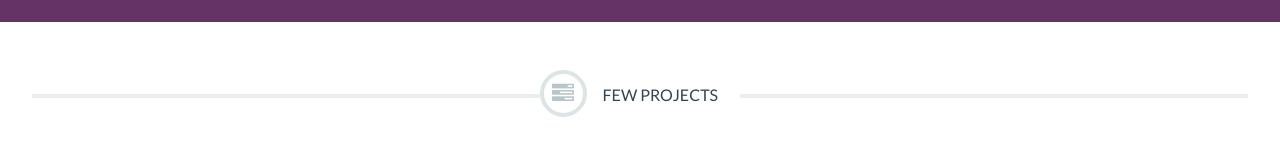
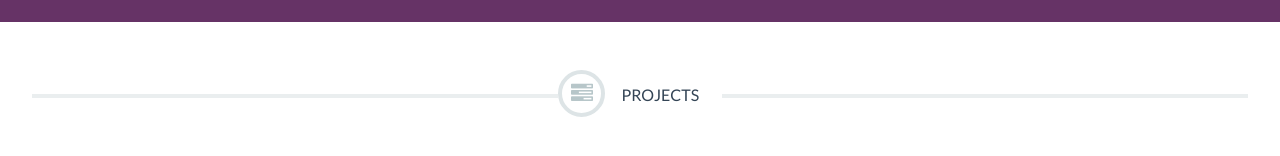
Before and after one commit to geekrypter/geekrypter.github.io, a plain HTML site: page index.html in a window 1280 px wide. Shown: the part 270-426 px from the top of the page. Drawn offline with nearby package versions, Linux system fonts and the light colour scheme.

Commit message:
Update index.html

```diff
--- a/index.html
+++ b/index.html
@@ -75,7 +75,7 @@
         <!-- PAGE : PORTFOLIO -->
         <section id="portfolio" class="portfolio page">
             <div class="content">
-                <h2 class="section-title center"><span><i class="fa fa-tasks"></i>FEW PROJECTS</span></h2>
+                <h2 class="section-title center"><span><i class="fa fa-tasks"></i>PROJECTS</span></h2>
 
                 <!--FILTERS-->
                 <ul id="filters" class="filters">
```
